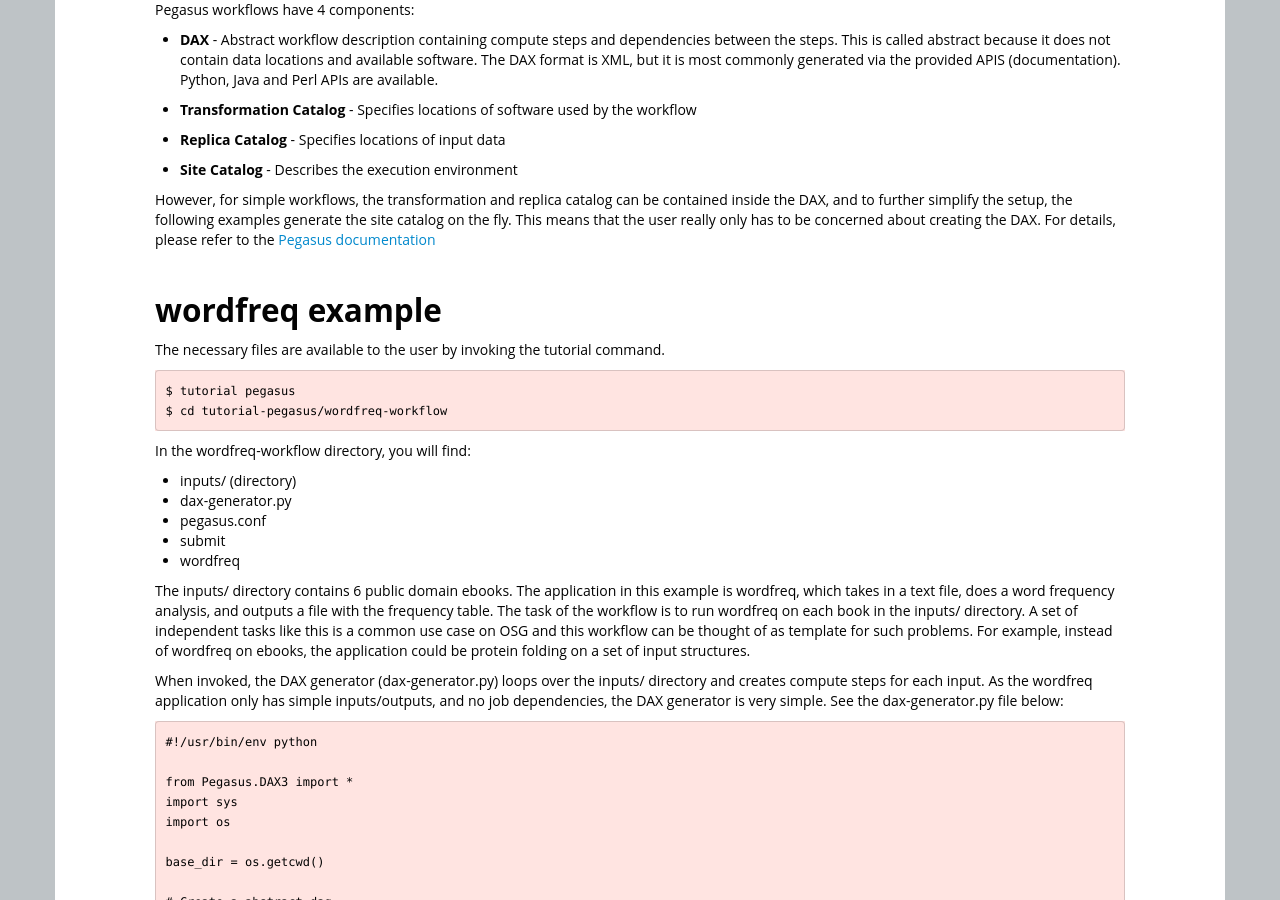
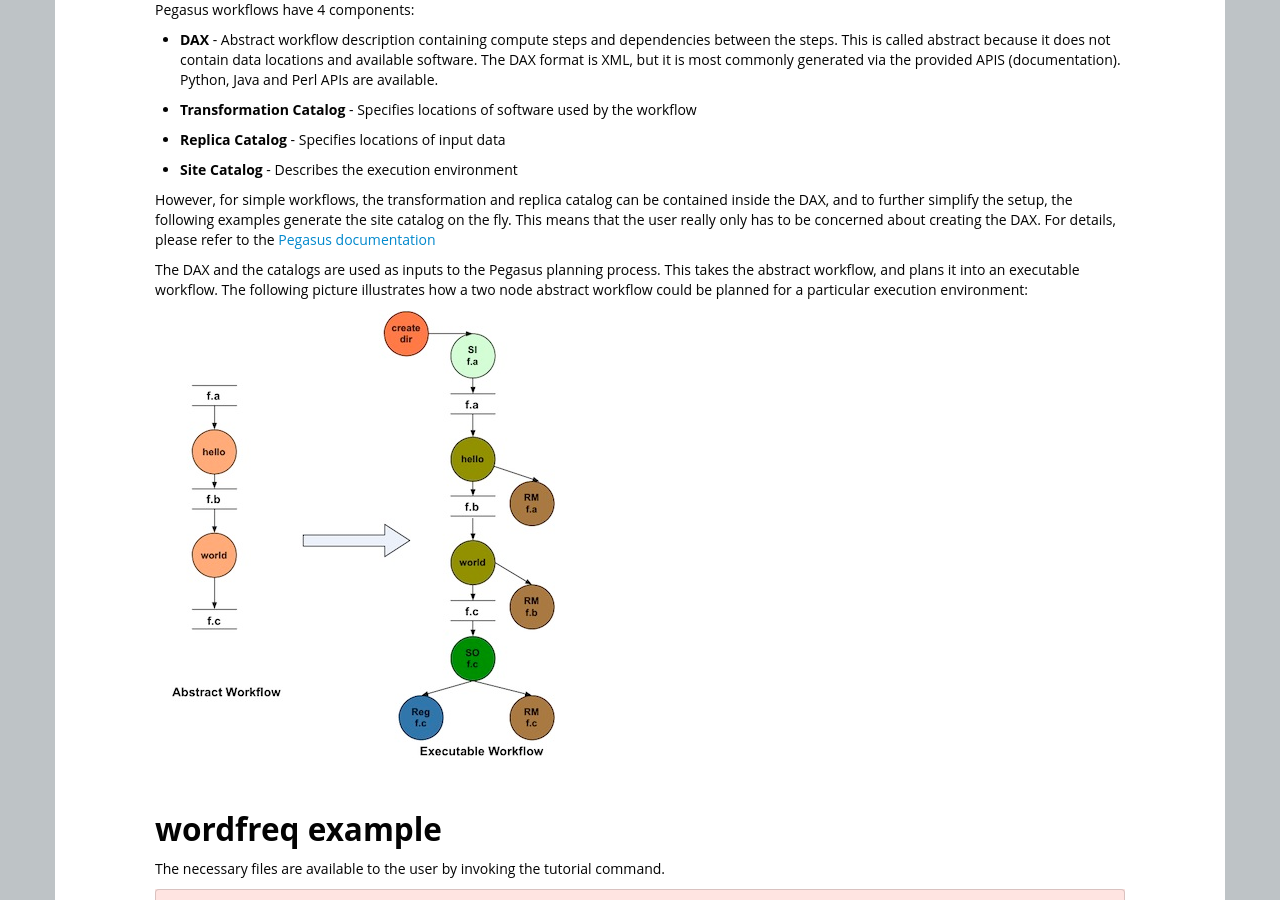
Before and after one commit to SWC-OSG-Workshop/2015-10-27-duke, a Jekyll site: the page built from novice/DHTC/06a-pegasus.md, in a window 1280 px wide and 900 px high, scrolled down 1103 px. Built offline with Jekyll 4.4.1, drawn with Linux system fonts in a browser that asks for light colours.

Commit message:
Added image to Pegasus tutorial

```diff
--- a/novice/DHTC/06a-pegasus.md
+++ b/novice/DHTC/06a-pegasus.md
@@ -67,6 +67,11 @@ Pegasus workflows have 4 components:
 
 However, for simple workflows, the transformation and replica catalog can be contained inside the DAX, and to further simplify the setup, the following examples generate the site catalog on the fly. This means that the user really only has to be concerned about creating the DAX. For details, please refer to the [Pegasus documentation](http://pegasus.isi.edu/wms/docs/latest/)
 
+The DAX and the catalogs are used as inputs to the Pegasus planning process. This takes the abstract workflow, and plans it into an executable workflow. The following picture illustrates how a two node abstract workflow could be planned for a particular execution environment:
+
+<div>
+   <img alt="pegasus-dax-dag" src="{{page.root}}/novice/DHTC/PegasusImages/mapping.jpg">
+</div>
 
 <h2>wordfreq example</h2>
 
```
Also changed, not shown: novice/DHTC/PegasusImages/mapping.jpg (added).
